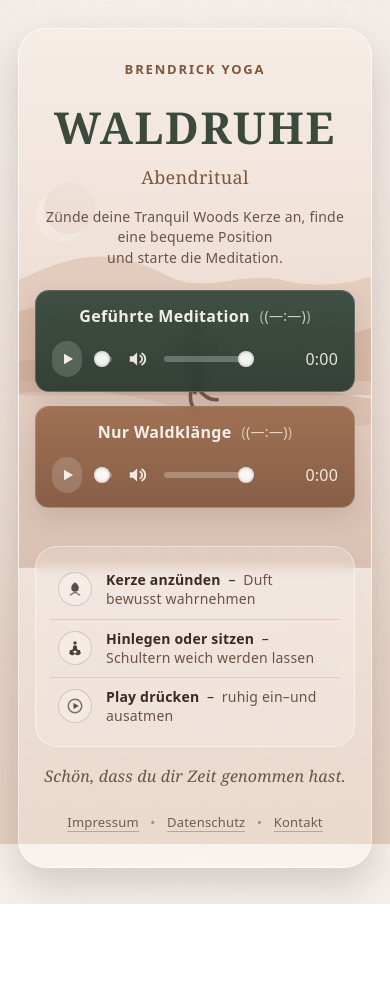
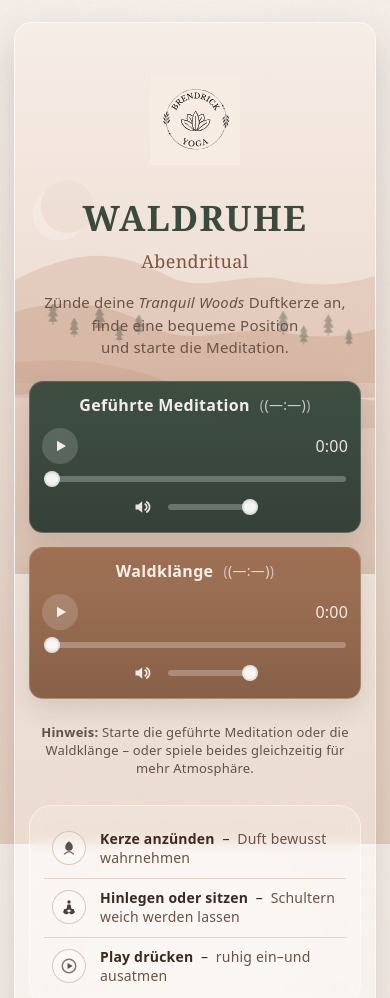
Before and after one commit to Gabnoub/brendrick--yoga, a plain HTML site: page abendritual/index.html in a window 390 px wide. Shown: the top 998 px of the page. Before the commit the page ends 904 px from the top, so only its background shows below. Drawn offline with Linux system fonts and the light colour scheme.

Commit message:
2player finish

```diff
--- a/abendritual/index.html
+++ b/abendritual/index.html
@@ -3,8 +3,8 @@
 <head>
   <meta charset="utf-8" />
   <meta name="viewport" content="width=device-width,initial-scale=1" />
-  <title>Moonshine Yoga – Waldrühe</title>
-  <meta name="description" content="Geführtes Abendritual – 20 Minuten. Zünde deine Tranquil Woods Kerze an, finde eine bequeme Position und starte die Meditation." />
+  <title>Brendrick Yoga - Waldruhe</title>
+  <meta name="description" content="Geführtes Abendritual – Zünde deine Tranquil Woods Duftkerze an, finde eine bequeme Position und starte die Meditation." />
 
   <!-- Optional: elegante Serif / Sans (system fallback, ohne externe Fonts) -->
   <style>
@@ -418,6 +418,17 @@
   background: rgba(255,255,255,.45);
 }
 
+.hint{
+  margin: 10px auto 0;
+  max-width: 760px;
+  color: rgba(58,42,34,.78);
+  font-size: 14px;
+  line-height: 1.4;
+}
+@media (max-width: 520px){
+  .hint{ font-size: 13px; }
+}
+
 /* Mobile etwas kürzer */
 @media (max-width: 520px){
   .vol-range{ width: 130px; }
@@ -434,6 +445,89 @@
 
     @media (max-width: 520px){
       #guidedVolume, #forestVolume{ width: 90px; }
+    }
+
+    /* ===== Responsive Improvements (Tablet + Handy) ===== */
+
+    /* Player Controls: darf umbrechen */
+    .player-controls{
+      flex-wrap: wrap;
+    }
+
+    /* Progress soll flexibel wachsen */
+    #guidedProgress, #forestProgress{
+      flex: 1 1 260px;
+      min-width: 160px;
+    }
+
+    /* Volume-Block darf schrumpfen */
+    .vol{
+      flex: 0 1 auto;
+    }
+
+    /* Time stabil, aber nicht zu breit */
+    #guidedTime, #forestTime{
+      flex: 0 0 auto;
+      min-width: 56px !important;
+    }
+
+    .site-logo{
+      display:block;
+      width: clamp(90px, 14vw, 140px);
+      height:auto;
+      margin: 30px auto 10px;
+      transition: transform .3s ease, opacity .3s ease;
+    }
+
+    .site-logo:hover{
+      transform: scale(1.05);
+      opacity: 1;
+    }
+
+
+    /* Tablet: etwas kompakter */
+    @media (max-width: 900px){
+      .wrap{ padding: 22px 14px 28px; }
+      .content{ padding: 28px 18px 18px; }
+      .page{ border-radius: 22px; }
+      .player-stack{ width: min(720px, 100%); }
+      .steps{ margin-top: 28px; }
+    }
+
+    /* Handy: Controls in 2–3 Zeilen, nichts überläuft */
+    @media (max-width: 560px){
+      h1{ font-size: clamp(34px, 9vw, 54px); }
+      .sub{ font-size: clamp(16px, 4.6vw, 22px); }
+      .lead{ font-size: 15px; line-height: 1.5; }
+
+      .content{ padding: 22px 14px 16px; }
+      .page{ border-radius: 18px; }
+      .player-top{ padding: 12px 12px; }
+      .player-controls{
+        padding: 0 12px 12px;
+        gap: 10px;
+        justify-content: flex-start;
+      }
+
+      /* Reihenfolge auf Handy */
+      #guidedToggle, #forestToggle{ order: 1; }
+      #guidedTime, #forestTime{ order: 2; margin-left: auto; text-align:right; }
+      #guidedProgress, #forestProgress{ order: 3; flex: 1 1 100%; width: 100%; }
+      .vol{ order: 4; width: 100%; justify-content: center; }
+
+      /* Volume-Slider etwas kürzer */
+      .vol-range{ width: min(220px, 65vw); }
+
+      /* Buttons minimal kleiner */
+      .icon-btn{ width: 36px; height: 36px; }
+      .vol-btn{ width: 26px; height: 26px; }
+      .vol-btn svg{ width: 20px; height: 20px; }
+      }
+
+      /* Sehr kleine Geräte */
+      @media (max-width: 380px){
+        .vol-range{ width: min(190px, 62vw); }
+        .hint{ font-size: 12.5px; }
       }
 
   </style>
@@ -509,38 +603,24 @@
         </g>
 
         <!-- Yogapose (vereinfacht) -->
-        <g transform="translate(490 930)" opacity=".88">
-          <path d="M0 -130
-                   C 18 -130, 36 -112, 34 -96
-                   C 32 -78, 12 -66, 0 -66
-                   C -12 -66, -32 -78, -34 -96
-                   C -36 -112, -18 -130, 0 -130 Z"
-                fill="#6c3f2c" opacity=".75"/>
-          <path d="M-18 -54 C-10 -84, 10 -84, 18 -54
-                   C 30 -20, 24 30, 10 74
-                   C 4 92, -4 92, -10 74
-                   C -24 30, -30 -20, -18 -54 Z"
-                fill="#4b2f24" opacity=".85"/>
-          <path d="M-34 -90 C-60 -70, -66 -40, -44 -18" stroke="#4b2f24" stroke-width="10" stroke-linecap="round" fill="none" opacity=".8"/>
-          <path d="M34 -90 C60 -70, 66 -40, 44 -18" stroke="#4b2f24" stroke-width="10" stroke-linecap="round" fill="none" opacity=".8"/>
-          <path d="M-10 72 C-18 104, -8 134, 18 140" stroke="#4b2f24" stroke-width="10" stroke-linecap="round" fill="none" opacity=".85"/>
-          <path d="M10 72 C24 92, 42 104, 62 102" stroke="#4b2f24" stroke-width="10" stroke-linecap="round" fill="none" opacity=".85"/>
-        </g>
+
+
       </svg>
-
       <section class="content">
         <div class="brand" aria-label="Moonshine Yoga">
           <!-- <svg viewBox="0 0 24 24" aria-hidden="true">
             <path d="M15.6 2.8c-2.6 1-4.4 3.6-4.4 6.6 0 3.8 3 6.8 6.8 6.8 1.1 0 2.1-.2 3-.6-1.4 3.2-4.6 5.4-8.3 5.4C7.5 21 3 16.5 3 11.2 3 6.4 6.6 2.4 11.3 2c1.5-.1 3 .2 4.3.8z" fill="currentColor"/>
             <path d="M20.2 5.2l.5 1.5 1.5.5-1.5.5-.5 1.5-.5-1.5-1.5-.5 1.5-.5.5-1.5z" fill="currentColor" opacity=".9"/>
           </svg> -->
-          <span>BRENDRICK YOGA</span>
+          <!-- <span>BRENDRICK YOGA</span> -->
+          <img src="images/logo.svg" alt="Brendrick Yoga Logo" class="site-logo" />
+
         </div>
 
         <h1>WALDRUHE</h1>
         <p class="sub">Abendritual</p>
         <p class="lead">
-          Zünde deine Tranquil Woods Kerze an, finde eine bequeme Position<br/>
+          Zünde deine <i>Tranquil Woods</i> Duftkerze an, finde eine bequeme Position<br/>
           und starte die Meditation.
         </p>
 
@@ -556,7 +636,7 @@
                 <span>Geführte Meditation</span>
                 <span class="player-time" id="guidedDuration">(—:—)</span>
                   <audio id="guided" preload="metadata" playsinline>
-                    <source src="audio/waldruhe_meditation_abendritual.mp3" type="audio/mpeg">
+                    <source src="audio/meditation_wald.mp3" type="audio/mpeg">
                   </audio>
               </div>
             </div>
@@ -611,17 +691,17 @@
         </div>
 
           <!-- Secondary "button" -->
-          <div class="player secondary" role="button" tabindex="0" aria-label="Nur Waldklänge (30:00)">
+          <div class="player secondary" aria-label="Waldklänge">
             <div class="player-top">
               <div class="left">
                 <!-- <svg viewBox="0 0 24 24" aria-hidden="true">
                   <path d="M12 3a7 7 0 0 0-7 7v7a3 3 0 0 0 6 0V11a2 2 0 0 1 4 0v6a3 3 0 0 0 6 0V10a7 7 0 0 0-7-7zm-4 7a4 4 0 0 1 8 0v7a1 1 0 0 1-2 0V11a4 4 0 0 0-8 0v6a1 1 0 0 1-2 0V10z" fill="currentColor"/>
                 </svg> -->
-                <span>Nur Waldklänge</span>
+                <span>Waldklänge</span>
                 <span class="player-time" id="forestDuration">(—:—)</span>
 
                   <audio id="forest" preload="metadata" playsinline>
-                    <source src="audio/waldgeraeusche.mp3" type="audio/mpeg">
+                    <source src="audio/waldklaenge.mp3" type="audio/mpeg">
                   </audio>
               </div>
             </div>
@@ -672,6 +752,10 @@
             </div>
 
           </div>
+          <p class="hint">
+            <b> Hinweis: </b> Starte die geführte Meditation oder die Waldklänge – oder spiele beides gleichzeitig für mehr Atmosphäre.
+          </p>
+
         </div>
 
         <div class="steps" aria-label="Ritual-Schritte">
@@ -890,17 +974,14 @@ forestMute?.addEventListener('click', (e) => {
 
 
   async function playGuided() {
-    // anderes Audio stoppen
-    if (forest) forest.pause();
-
   try {
     await guided.play();
     setIcon(true);
   } catch (e) {
-      // Wenn Browser Play blockt (passiert ohne User-Interaktion)
     console.warn('Play wurde blockiert:', e);
   }
 }
+
 
   async function toggleGuided() {
     if (guided.paused) {
@@ -939,39 +1020,9 @@ forestMute?.addEventListener('click', (e) => {
     guided.currentTime = Number(guidedProgress.value);
   });
 
-  // Defaults setzen (optional)
-  guided.volume = Number(guidedVolume?.value ?? 1);
-  forest.volume = Number(forestVolume?.value ?? 1);
-
-  // Beim Schieben Audio-Lautstärke setzen
-  guidedVolume?.addEventListener('input', () => {
-    guided.volume = Number(guidedVolume.value);
-  });
-
-  forestVolume?.addEventListener('input', () => {
-    forest.volume = Number(forestVolume.value);
-  });
-
-  guidedVolume?.addEventListener('input', () => {
-    const v = Number(guidedVolume.value);
-    guided.volume = v;
-    guided.muted = v === 0;
-  });
-
-  forestVolume?.addEventListener('input', () => {
-    const v = Number(forestVolume.value);
-    forest.volume = v;
-    forest.muted = v === 0;
-  });
-
-
 
 
 async function playForest() {
-  // Guided stoppen
-  guided.pause();
-  setIcon(false);
-
   try {
     await forest.play();
     setForestIcon(true);
@@ -979,6 +1030,7 @@ forestMute?.addEventListener('click', (e) => {
     console.warn('Forest Play blockiert:', e);
   }
 }
+
 
 function toggleForest() {
   if (forest.paused) {
@@ -1020,6 +1072,17 @@ forestToggle.addEventListener('click', (e) => {
   toggleForest();
 });
 
+// Sync, falls Browser/OS Volume/Muted verändert
+guided.addEventListener('volumechange', () => {
+  if (guidedVolume) guidedVolume.value = String(guided.muted ? 0 : guided.volume);
+  updateMuteIcon(guided, guidedVolOn, guidedVolOff);
+});
+
+forest.addEventListener('volumechange', () => {
+  if (forestVolume) forestVolume.value = String(forest.muted ? 0 : forest.volume);
+  updateMuteIcon(forest, forestVolOn, forestVolOff);
+});
+
 
 </script>
 
```
Also changed, not shown: abendritual/images/logo.svg (added), 3 other files. Lines whose indentation alone changed are shown as unchanged.
